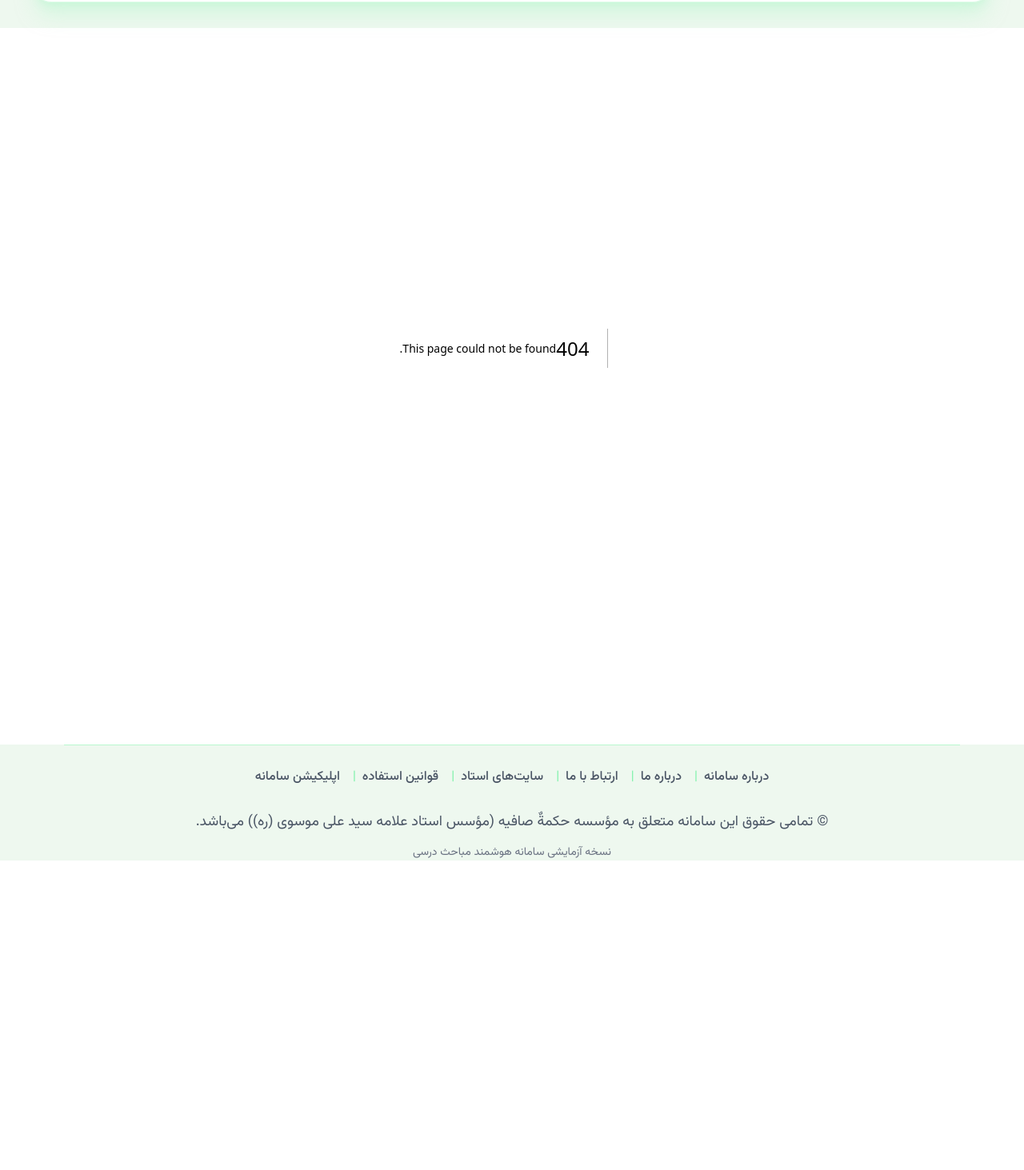
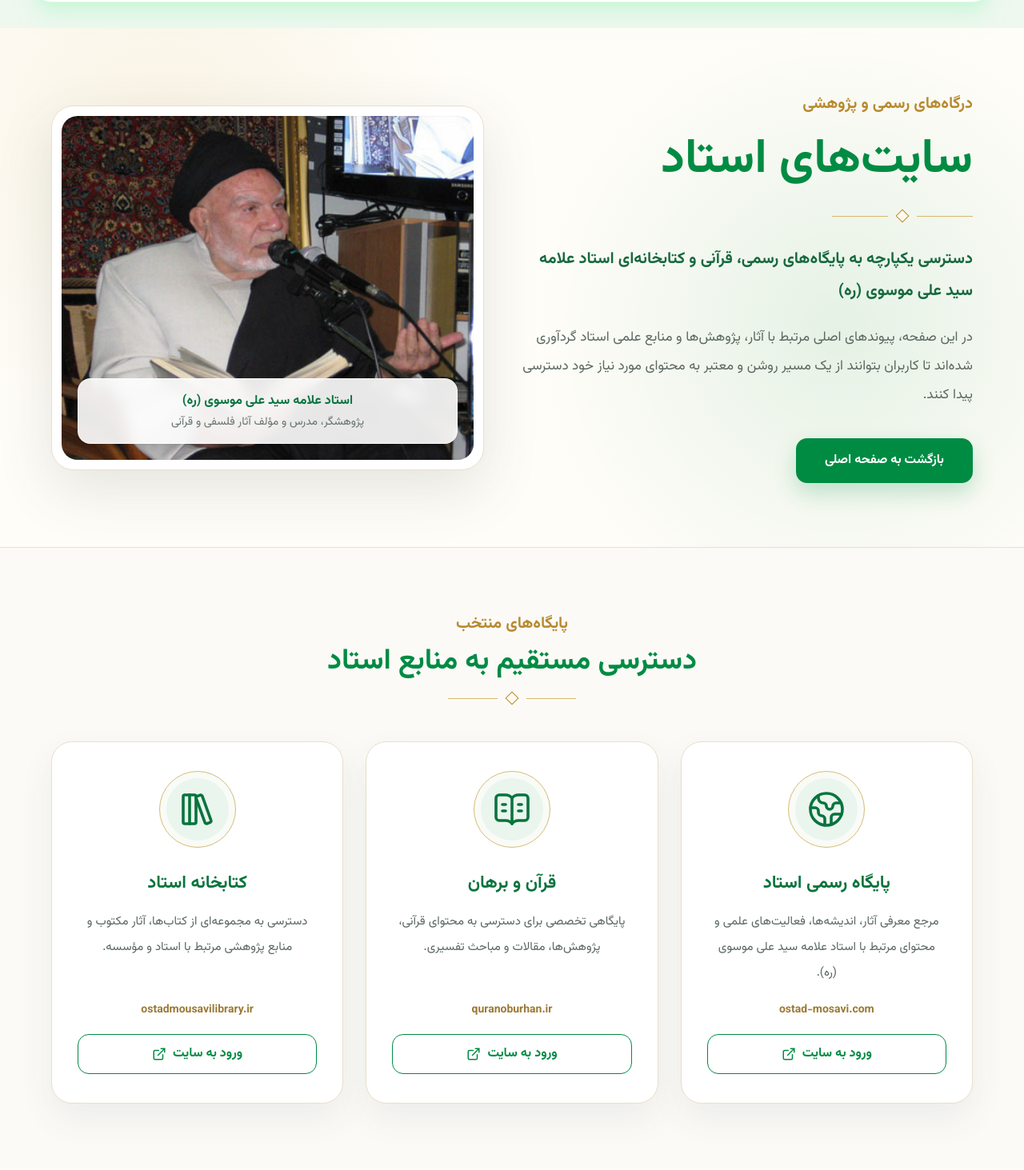
Before and after one commit to babaeifatemeh/Professor-Mousavi-AI, a Next.js app in the folder frontend/: page /professor-sites in a window 1280 px wide. Before the commit this address had no page. Shown: the part 167-1630 px from the top of the page at 80% size. Before the commit the page ends 1283 px from the top, so only its background shows below. Built offline with nearby package versions, Linux system fonts and the light colour scheme.

Commit message:
Add professor sites page

```diff
--- /dev/null
+++ b/frontend/app/professor-sites/page.tsx
@@ -0,0 +1,165 @@
+import Image from "next/image";
+import Link from "next/link";
+import { ExternalLink, Globe2, LibraryBig, BookOpenText } from "lucide-react";
+
+const sites = [
+  {
+    title: "پایگاه رسمی استاد",
+    description:
+      "مرجع معرفی آثار، اندیشه‌ها، فعالیت‌های علمی و محتوای مرتبط با استاد علامه سید علی موسوی (ره).",
+    href: "https://www.ostad-mosavi.com",
+    domain: "ostad-mosavi.com",
+    Icon: Globe2,
+  },
+  {
+    title: "قرآن و برهان",
+    description:
+      "پایگاهی تخصصی برای دسترسی به محتوای قرآنی، پژوهش‌ها، مقالات و مباحث تفسیری.",
+    href: "https://www.quranoburhan.ir",
+    domain: "quranoburhan.ir",
+    Icon: BookOpenText,
+  },
+  {
+    title: "کتابخانه استاد",
+    description:
+      "دسترسی به مجموعه‌ای از کتاب‌ها، آثار مکتوب و منابع پژوهشی مرتبط با استاد و مؤسسه.",
+    href: "https://ostadmousavilibrary.ir",
+    domain: "ostadmousavilibrary.ir",
+    Icon: LibraryBig,
+  },
+];
+
+export default function ProfessorSitesPage() {
+  return (
+    <main dir="rtl" className="overflow-hidden bg-[#fbfaf7] text-[#26372f]">
+      <section className="relative overflow-hidden border-b border-[#eadfca] bg-[#fffdf8]">
+        <div className="absolute inset-0 bg-[radial-gradient(circle_at_16%_22%,rgba(216,183,107,0.14),transparent_31%),radial-gradient(circle_at_82%_58%,rgba(0,139,67,0.10),transparent_34%)]" />
+
+        <div className="relative mx-auto grid max-w-7xl items-center gap-12 px-6 py-14 sm:px-10 lg:grid-cols-[1.02fr_0.98fr] lg:px-16 lg:py-20">
+          <div className="order-2 lg:order-1">
+            <p className="text-[20px] font-extrabold text-[#b88a2f]">
+              درگاه‌های رسمی و پژوهشی
+            </p>
+
+            <h1 className="mt-3 text-5xl font-black leading-[1.45] text-[#008b43] sm:text-6xl">
+              سایت‌های استاد
+            </h1>
+
+            <div className="mt-5 flex w-44 items-center gap-3">
+              <span className="h-px flex-1 bg-[#d8b76b]" />
+              <span className="h-3 w-3 rotate-45 border border-[#b88a2f] bg-[#fffaf0]" />
+              <span className="h-px flex-1 bg-[#d8b76b]" />
+            </div>
+
+            <p className="mt-7 max-w-2xl text-xl font-bold leading-10 text-[#17693f]">
+              دسترسی یکپارچه به پایگاه‌های رسمی، قرآنی و کتابخانه‌ای استاد علامه
+              سید علی موسوی (ره)
+            </p>
+
+            <p className="mt-5 max-w-2xl text-[17px] leading-9 text-[#5b6861]">
+              در این صفحه، پیوندهای اصلی مرتبط با آثار، پژوهش‌ها و منابع علمی
+              استاد گردآوری شده‌اند تا کاربران بتوانند از یک مسیر روشن و معتبر
+              به محتوای مورد نیاز خود دسترسی پیدا کنند.
+            </p>
+
+            <Link
+              href="/"
+              className="mt-9 inline-flex items-center justify-center rounded-[14px] bg-[#008b43] px-9 py-4 text-base font-extrabold text-white shadow-[0_12px_28px_rgba(0,139,67,0.22)] transition hover:-translate-y-0.5 hover:bg-[#00783a]"
+            >
+              بازگشت به صفحه اصلی
+            </Link>
+          </div>
+
+          <div className="order-1 lg:order-2">
+            <div className="relative overflow-hidden rounded-[28px] border border-[#eadfca] bg-white p-3 shadow-[0_24px_70px_rgba(62,80,69,0.14)]">
+              <Image
+                src="/professor-mousavi.jpg"
+                alt="استاد علامه سید علی موسوی در حال تدریس"
+                width={555}
+                height={370}
+                priority
+                className="h-[360px] w-full rounded-[20px] object-cover object-center sm:h-[430px]"
+              />
+
+              <div className="absolute inset-x-8 bottom-8 rounded-2xl border border-white/60 bg-white/90 px-5 py-4 text-center shadow-lg backdrop-blur-sm">
+                <p className="font-extrabold text-[#08743d]">
+                  استاد علامه سید علی موسوی (ره)
+                </p>
+                <p className="mt-1 text-sm text-[#66736c]">
+                  پژوهشگر، مدرس و مؤلف آثار فلسفی و قرآنی
+                </p>
+              </div>
+            </div>
+          </div>
+        </div>
+      </section>
+
+      <section className="mx-auto max-w-7xl px-6 py-16 sm:px-10 lg:px-16 lg:py-20">
+        <div className="text-center">
+          <p className="text-[20px] font-extrabold text-[#b88a2f]">
+            پایگاه‌های منتخب
+          </p>
+          <h2 className="mt-3 text-3xl font-black text-[#008b43] sm:text-4xl">
+            دسترسی مستقیم به منابع استاد
+          </h2>
+
+          <div className="mx-auto mt-5 flex w-40 items-center justify-center gap-3">
+            <span className="h-px flex-1 bg-[#d8b76b]" />
+            <span className="h-3 w-3 rotate-45 border border-[#b88a2f] bg-[#fffaf0]" />
+            <span className="h-px flex-1 bg-[#d8b76b]" />
+          </div>
+        </div>
+
+        <div className="mt-12 grid gap-7 md:grid-cols-3">
+          {sites.map(({ title, description, href, domain, Icon }) => (
+            <article
+              key={href}
+              className="group flex min-h-[360px] flex-col rounded-[26px] border border-[#eadfc9] bg-white px-8 py-9 text-center shadow-[0_18px_42px_rgba(70,82,74,0.08)] transition duration-300 hover:-translate-y-1.5 hover:shadow-[0_24px_56px_rgba(70,82,74,0.13)]"
+            >
+              <div className="relative mx-auto flex h-24 w-24 items-center justify-center rounded-full border border-[#d7bb76] bg-[#f9fbf7]">
+                <div className="absolute inset-2 rounded-full bg-[#eaf5ee]" />
+                <Icon className="relative h-12 w-12 text-[#08743d]" strokeWidth={1.8} />
+              </div>
+
+              <h3 className="mt-7 text-[22px] font-black text-[#08743d]">
+                {title}
+              </h3>
+
+              <p className="mt-4 flex-1 text-[15px] leading-8 text-[#59675f]">
+                {description}
+              </p>
+
+              <p className="mt-5 text-sm font-semibold text-[#9b7a35]">
+                {domain}
+              </p>
+
+              <a
+                href={href}
+                target="_blank"
+                rel="noopener noreferrer"
+                className="mt-5 inline-flex items-center justify-center gap-2 rounded-[14px] border border-[#008b43] px-5 py-3 font-extrabold text-[#008b43] transition hover:bg-[#008b43] hover:text-white"
+              >
+                ورود به سایت
+                <ExternalLink size={18} />
+              </a>
+            </article>
+          ))}
+        </div>
+      </section>
+
+      <section className="bg-[#fffdf8] px-6 py-14 sm:px-10 lg:py-16">
+        <div className="mx-auto max-w-5xl rounded-[28px] border border-[#eadfc9] bg-white px-7 py-10 text-center shadow-[0_18px_42px_rgba(70,82,74,0.07)] sm:px-12">
+          <p className="text-[20px] font-extrabold text-[#b88a2f]">
+            راهنمای استفاده
+          </p>
+
+          <p className="mx-auto mt-5 max-w-3xl text-lg leading-9 text-[#526159]">
+            برای مشاهده محتوای هر پایگاه، روی دکمه «ورود به سایت» کلیک کنید.
+            پیوندها در پنجره‌ای جدید باز می‌شوند تا صفحه فعلی سامانه در دسترس
+            باقی بماند.
+          </p>
+        </div>
+      </section>
+    </main>
+  );
+}
```
Also changed, not shown: frontend/public/professor-mousavi.jpg (added).
